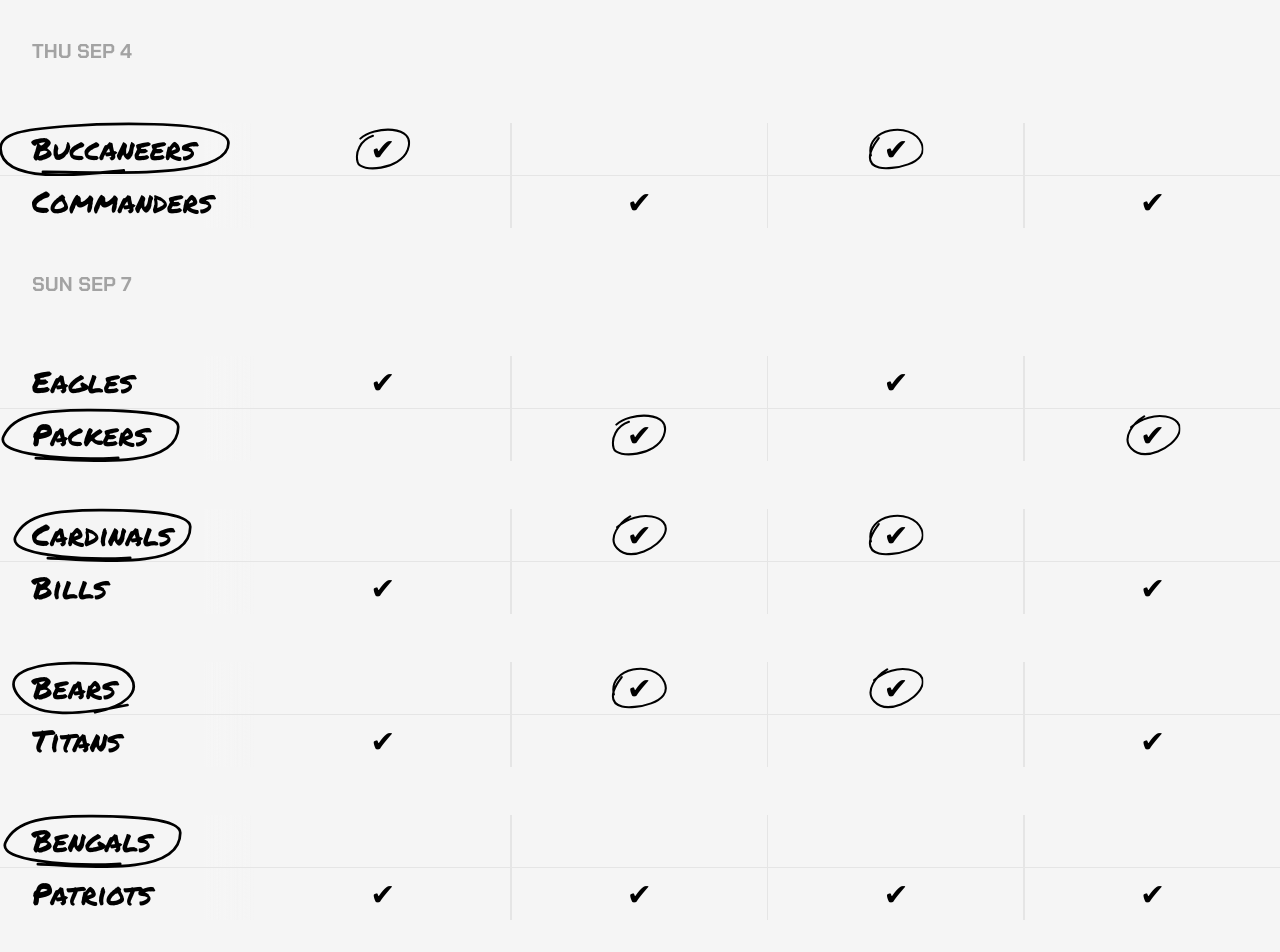
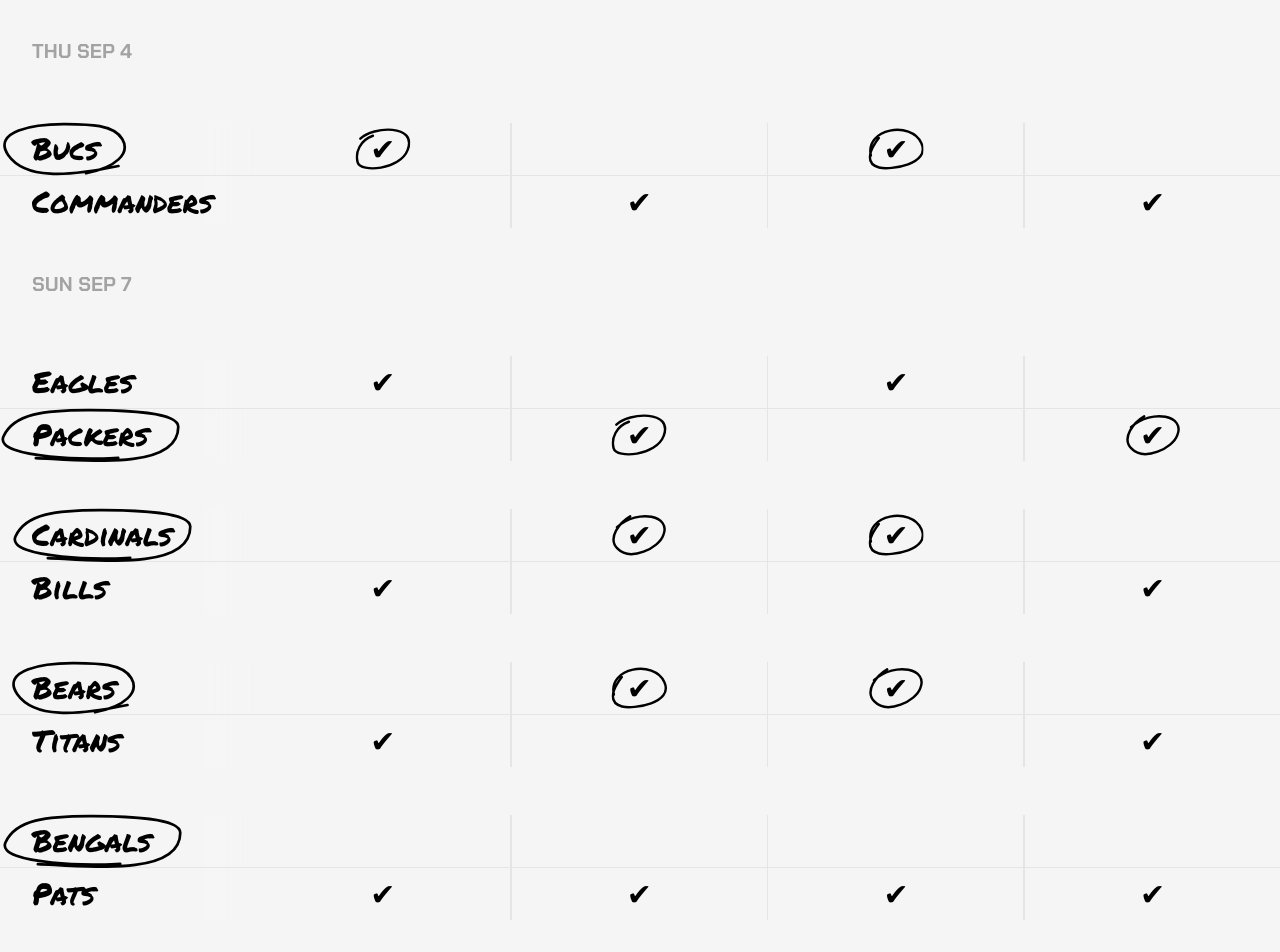
Before and after one commit to davidxcarroll/JimsClipboard, a React (Vite) app: page / in a window 1280 px wide. Shown: the part 300-1252 px from the top of the page. Built offline with nearby package versions, Linux system fonts and the light colour scheme.

Commit message:
bucs pats circle

```diff
--- a/src/components/circles/circleCheck01.jsx
+++ b/src/components/circles/circleCheck01.jsx
@@ -8,9 +8,9 @@
       {...props}
     >
       <path
-        d="M27.2543 3.04283C12.3823 11.8046 -6.2353 33.8171 8.66131 49.4526C27.4995 69.2251 69.0885 48.3895 77.3839 27.6092C87.5554 2.12925 39.2764 -8.8218 8.18775 18.6801"
+        d="M27.2543 3.04283C12.3823 11.8046 -6.2353 33.8171 8.66131 49.4526C27.4995 69.2251 69.0885 48.3895 75 30.6092C87.5554 2.12925 39.2764 -8.8218 8.18775 18.6801"
         stroke="currentColor"
-        strokeWidth="3"
+        strokeWidth="3.5"
         strokeLinecap="round"
       />
     </svg>
--- a/src/components/circles/circleCheck02.jsx
+++ b/src/components/circles/circleCheck02.jsx
@@ -10,7 +10,7 @@
       <path
         d="M3.66913 39.4231C-5.28193 0.21676 61.9648 -11.5777 76.7663 21.5857C90.3655 52.0556 32.0485 61.0578 15.4883 56.7333C-7.30596 50.7809 5.60609 28.8907 8.00904 24.6571C10.412 20.4236 15.0614 14.2191 15.0614 14.2191"
         stroke="currentColor"
-        strokeWidth="3"
+        strokeWidth="3.5"
         strokeLinecap="round"
       />
     </svg>
--- a/src/components/circles/circleCheck03.jsx
+++ b/src/components/circles/circleCheck03.jsx
@@ -10,7 +10,7 @@
       <path
         d="M25.4582 10.8574C6.96532 17.2136 -0.636459 34.8633 3.31884 49.2712C7.54242 64.6564 64.7881 60.3256 75.7275 31.308C89.9139 -6.32219 25.4586 -3.00854 7.22578 15.0028"
         stroke="currentColor"
-        strokeWidth="3"
+        strokeWidth="3.5"
         strokeLinecap="round"
       />
     </svg>
--- a/src/components/shared/MatchupRow.jsx
+++ b/src/components/shared/MatchupRow.jsx
@@ -70,7 +70,7 @@
     <div className="flex flex-col marker lg:text-3xl md:text-2xl text-xl">
       {/* Home Team Row */}
       <div className="flex flex-row">
-        <div className="w-1/5 h-auto min-w-[150px] flex items-center justify-start md:px-8 px-2 py-2 bg-gradient-to-r from-neutral-100 from-80% to-neutral-100/0 sticky left-0 z-10">
+        <div className="w-1/5 h-auto min-w-[130px] flex items-center justify-start md:px-8 px-2 py-2 bg-gradient-to-r from-neutral-100 from-80% to-neutral-100/0 sticky left-0 z-10">
           {renderTeamName(homeTeam, winningTeam === homeTeam)}
         </div>
         <div className="w-1/5 h-auto min-w-[40px] flex items-center justify-center">
@@ -95,7 +95,7 @@
 
       {/* Away Team Row */}
       <div className="flex flex-row">
-        <div className="w-1/5 h-auto min-w-[150px] flex items-center justify-start md:px-8 px-2 py-2 bg-gradient-to-r from-neutral-100 from-80% to-neutral-100/0 sticky left-0 z-10">
+        <div className="w-1/5 h-auto min-w-[130px] flex items-center justify-start md:px-8 px-2 py-2 bg-gradient-to-r from-neutral-100 from-80% to-neutral-100/0 sticky left-0 z-10">
           {renderTeamName(awayTeam, winningTeam === awayTeam)}
         </div>
         <div className="w-1/5 h-auto min-w-[40px] flex items-center justify-center">
--- a/src/components/shared/ParticipantsHeader.jsx
+++ b/src/components/shared/ParticipantsHeader.jsx
@@ -9,7 +9,7 @@
       lg:text-3xl md:text-2xl text-xl
       shadow-[0_1px_0_rgba(0,0,0,.1)]
     ">
-      <div className="w-1/5 min-w-[150px] flex items-center justify-center" />
+      <div className="w-1/5 min-w-[130px] flex items-center justify-center" />
 
       {participants.map((name, index) => (
         <>
--- a/src/data/weeks/week01.json
+++ b/src/data/weeks/week01.json
@@ -6,13 +6,13 @@
       "day": "Thursday",
       "games": [
         {
-          "homeTeam": "Buccaneers",
+          "homeTeam": "Bucs",
           "awayTeam": "Commanders",
-          "winner": "Buccaneers",
+          "winner": "Bucs",
           "picks": {
-            "jim": "Buccaneers",
+            "jim": "Bucs",
             "monty": "Commanders",
-            "dan": "Buccaneers",
+            "dan": "Bucs",
             "david": "Commanders"
           }
         }
@@ -57,13 +57,13 @@
         },
         {
           "homeTeam": "Bengals",
-          "awayTeam": "Patriots",
+          "awayTeam": "Pats",
           "winner": "Bengals",
           "picks": {
-            "jim": "Patriots",
-            "monty": "Patriots",
-            "dan": "Patriots",
-            "david": "Patriots"
+            "jim": "Pats",
+            "monty": "Pats",
+            "dan": "Pats",
+            "david": "Pats"
           }
         },
         {
--- a/src/data/weeks/week02.json
+++ b/src/data/weeks/week02.json
@@ -6,13 +6,13 @@
       "day": "Thursday",
       "games": [
         {
-          "homeTeam": "Buccaneers",
+          "homeTeam": "Bucs",
           "awayTeam": "Commanders",
           "winner": null,
           "picks": {
-            "jim": "Buccaneers",
+            "jim": "Bucs",
             "monty": "Commanders",
-            "dan": "Buccaneers",
+            "dan": "Bucs",
             "david": "Commanders"
           }
         }
@@ -57,13 +57,13 @@
         },
         {
           "homeTeam": "Bengals",
-          "awayTeam": "Patriots",
+          "awayTeam": "Pats",
           "winner": null,
           "picks": {
-            "jim": "Patriots",
-            "monty": "Patriots",
-            "dan": "Patriots",
-            "david": "Patriots"
+            "jim": "Pats",
+            "monty": "Pats",
+            "dan": "Pats",
+            "david": "Pats"
           }
         },
         {
--- a/src/data/weeks/week03.json
+++ b/src/data/weeks/week03.json
@@ -6,7 +6,7 @@
       "day": "Thursday",
       "games": [
         {
-          "homeTeam": "Buccaneers",
+          "homeTeam": "Bucs",
           "awayTeam": "Commanders",
           "winner": null,
           "picks": {
@@ -57,7 +57,7 @@
         },
         {
           "homeTeam": "Bengals",
-          "awayTeam": "Patriots",
+          "awayTeam": "Pats",
           "winner": null,
           "picks": {
             "jim": null,
```
